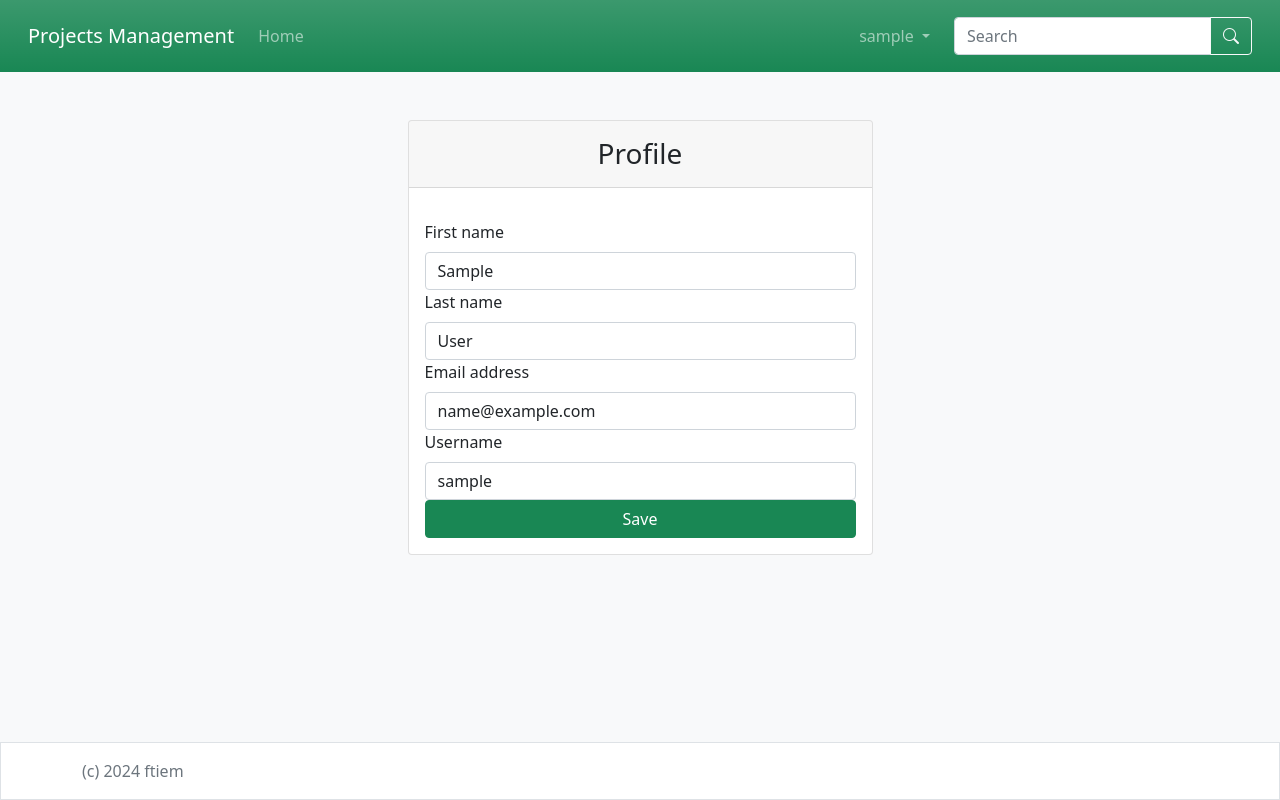
After one commit to fatimmahmoud/django_pm, a Django app: page /accounts/profile/ in a window 1280 px wide. The commit adds this page. Run offline with Django 4.2, Linux system fonts and the light colour scheme; the visitor is signed in with stand-in values (Sample User, id 1).

Commit message:
profile page

```diff
--- /dev/null
+++ b/accounts/forms.py
@@ -0,0 +1,72 @@
+from django.contrib.auth.forms import AuthenticationForm, UserCreationForm, UserChangeForm
+from django import forms
+from django.contrib.auth.models import User
+
+
+
+attrs = {'class': 'form-control'}
+
+
+class UserLoginForm(AuthenticationForm):
+
+    def __init__(self, *args, **kwargs):
+        super(UserLoginForm, self).__init__(*args, **kwargs)
+
+    username = forms.CharField(
+        label=('Username'),
+        widget=forms.TextInput(attrs=attrs)
+    )
+    password = forms.CharField(
+        label=('Password'),
+        widget=forms.PasswordInput(attrs=attrs)
+    )
+
+
+class UserRegisterForm(UserCreationForm):
+
+    firstname = forms.CharField(
+        label=('First name'),
+        widget=forms.TextInput(attrs=attrs)
+    )
+
+    lastname = forms.CharField(
+        label='Last name',
+        widget=forms.TextInput(attrs=attrs)
+    )
+
+    username = forms.CharField(
+        label='Username',
+        widget=forms.TextInput(attrs=attrs)
+    )
+
+    email = forms.EmailField(
+        label='Email',
+        widget=forms.TextInput(attrs=attrs)
+    )
+    password1 = forms.CharField(
+        label='Password',
+        strip=False,
+        widget=forms.PasswordInput(attrs=attrs)
+    )
+    password2 = forms.CharField(
+        label='Password confirmation',
+        strip=False,
+        widget=forms.PasswordInput(attrs=attrs)
+    )
+    class Meta(UserCreationForm.Meta):
+        fields = ('firstname', 'lastname', 'username', 'email')
+
+
+
+class ProfileForm(UserChangeForm):
+    password = None
+
+    class Meta:
+        model = User
+        fields = ['first_name', 'last_name', 'email','username']
+        widgets = {
+            'first_name': forms.TextInput(attrs=attrs),
+            'last_name': forms.TextInput(attrs=attrs),
+            'username': forms.TextInput(attrs=attrs),
+            'email': forms.EmailInput(attrs=attrs),
+        }
--- /dev/null
+++ b/accounts/templates/registration/profile.html
@@ -0,0 +1,23 @@
+{% extends "base.html" %}
+{% load i18n %}
+
+{% block content %}
+    <div class="d-flex justify-content-center">
+        <div class="card col-md-5 mb-2">
+            <div class="card-header text-center">
+                <h3 class="mb-0 py-2">{% trans "Profile" %}</h3>
+            </div>
+            <div class="card-body">
+                <div class="form-group">
+                    <form method="POST">
+                        {% csrf_token %}
+                        {% include "common/form.html" with form=form %}
+                        <div class="d-grid gap-2">
+                            <button class="btn btn-success btn-block">{% trans "Save" %}</button>
+                        </div>
+                    </form>
+                </div>
+            </div>
+        </div>
+    </div>
+{% endblock %}
--- /dev/null
+++ b/accounts/urls.py
@@ -0,0 +1,13 @@
+from django.contrib.auth.views import LoginView
+from django.urls import path, include
+from accounts.forms import UserLoginForm
+from accounts.views import RegisterView, edit_profile
+
+
+
+urlpatterns = [
+    path('login/', LoginView.as_view(authentication_form=UserLoginForm), name='login'),
+    path('register/', RegisterView.as_view(), name='register'),
+    path('profile/', edit_profile, name='profile'),
+    path('', include('django.contrib.auth.urls'))
+]
--- a/accounts/views.py
+++ b/accounts/views.py
@@ -1,3 +1,32 @@
-from django.shortcuts import render
+from django.shortcuts import render, redirect
+from django.urls import reverse_lazy
+from django.views.generic import CreateView
+from accounts.forms import UserRegisterForm, ProfileForm
+from django.contrib.auth import login
+from django.contrib.auth.decorators import login_required
 
-# Create your views here.
+
+
+class RegisterView(CreateView):
+    form_class= UserRegisterForm
+    # success_url= reverse_lazy('login')
+    template_name= 'registration/registr.html'
+    def get_success_url(self):
+        login(self.request, self.object)
+        return reverse_lazy('project_List')
+
+
+@login_required()
+def edit_profile(request):
+    if request.method == 'POST':
+        form = ProfileForm(request.POST, instance=request.user)
+        if form.is_valid():
+            form.save()
+            return redirect('profile')
+    else:
+
+
+        form =ProfileForm(instance=request.user)
+        return render(request, 'registration/profile.html', {
+            'form': form
+        })
--- a/projects/templates/partials/header.html
+++ b/projects/templates/partials/header.html
@@ -1,17 +1,32 @@
 {% load i18n %}
+<!-- START:HEADER -->
+<header>
+   <nav class="navbar navbar-expand-md bg-gradient bg-success navbar-dark p-3">
+       <div class="container-fluid">
+           <a class="navbar-brand" href="{% url 'project_List' %}">{% trans 'Projects Management' %}</a>
 
-
-
-<nav class="navbar navbar-expand-lg navbar-dark bg-success bg-gradient p-3">
-    <div class="container-fluid">
-      <a class="navbar-brand" href="{% url 'project_List' %}">{%trans 'Project Management '%}</a>
-      <button class="navbar-toggler" type="button" data-bs-toggle="collapse" data-bs-target="#navbarNav" aria-controls="navbarNav" aria-expanded="false" aria-label="Toggle navigation">
+           <button class="navbar-toggler" type="button" data-bs-toggle="collapse" data-bs-target="#navbarCollapse"
+                   aria-controls="navbarCollapse" aria-expanded="false">
                <span class="navbar-toggler-icon"></span>
            </button>
-      <div class="collapse navbar-collapse" id="navbarNav">
-        <ul class="navbar-nav">
+
+           <div class="collapse navbar-collapse" id="navbarCollapse">
+               <ul class="navbar-nav me-auto mb-2 mb-md-0">
                    <li class="nav-item">
-            <a class="nav-link active" aria-current="page" href="{% url 'project_List' %}">{% trans 'Home'%}</a>
+                       <a class="nav-link" aria-current="page" href="{% url 'project_List' %}">{% trans 'Home' %}</a>
+                   </li>
+               </ul>
+               {% if user.is_authenticated %}
+                   <ul class="navbar-nav mb-2 mb-lg-0 me-3">
+                    <li class="nav-item dropdown">
+                      <a class="nav-link dropdown-toggle" href="#" id="navbarDropdown" role="button" data-bs-toggle="dropdown" aria-expanded="false">
+                          {{ user.username }}
+                      </a>
+                      <ul class="dropdown-menu" aria-labelledby="navbarDropdown">
+                        <li><a class="dropdown-item" href="{% url 'profile' %}">{% trans 'Profile' %}</a></li>
+                        <li><hr class="dropdown-divider"></li>
+                        <li><a class="dropdown-item" href="{% url 'logout' %}">{% trans 'Logout' %}</a></li>
+                      </ul>
                     </li>
                   </ul>
                   <form method="GET" action="{% url 'project_List' %}" class="d-flex">
@@ -26,9 +41,18 @@
                            <button class="btn btn-outline-light" type="submit">
                                <i class="bi bi-search"></i>
                            </button>
-
                        </div>
                    </form>
+               {% else %}
+                  <a class="btn btn-outline-light mx-2" href="{% url 'register' %}">
+                    {% trans 'Register' %}
+                   </a>
+                   <a class="btn btn-outline-light" href="{% url 'login' %}">
+                    {% trans 'Login' %}
+                   </a>
+               {% endif %}
           </div>
        </div>
    </nav>
+</header>
+<!-- END:HEADER -->
--- a/projects_managments/settings.py
+++ b/projects_managments/settings.py
@@ -129,3 +129,6 @@ STATIC_URL = 'static/'
 # https://docs.djangoproject.com/en/4.2/ref/settings/#default-auto-field
 
 DEFAULT_AUTO_FIELD = 'django.db.models.BigAutoField'
+
+LOGIN_REDIRECT_URL = '/'
+LOGOUT_REDIRECT_URL = '/accounts/login'
--- a/projects_managments/urls.py
+++ b/projects_managments/urls.py
@@ -19,6 +19,7 @@ from django.urls import path, include
 
 urlpatterns = [
     path('', include('projects.urls')),
+    path('accounts/', include('accounts.urls')),
     path('admin/', admin.site.urls),
 
 ]
```
Also changed, not shown: accounts/templates/registration/login.html (added, +23 -0 lines), accounts/templates/registration/registr.html (added, +23 -0 lines), projects/views.py (+8 -7 lines). Lines whose indentation alone changed are shown as unchanged.
